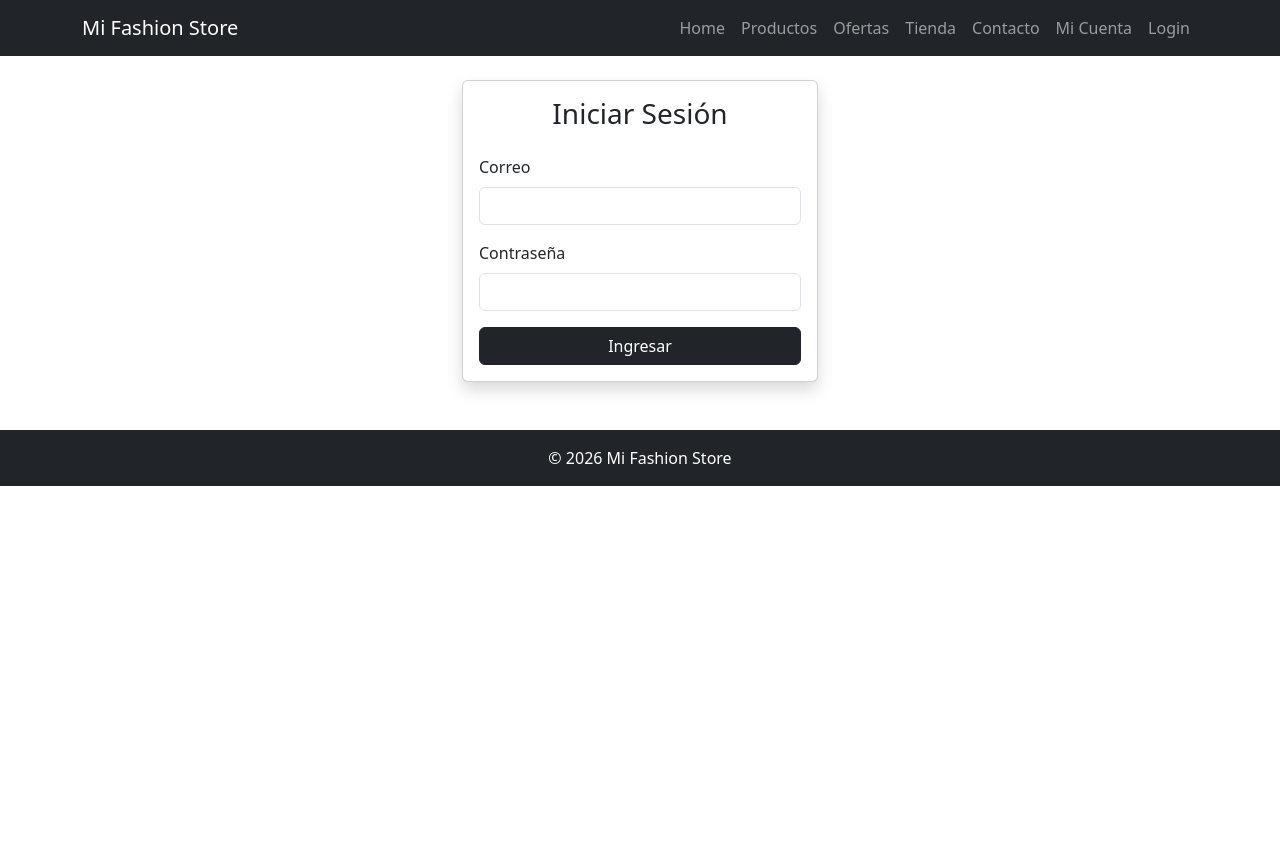
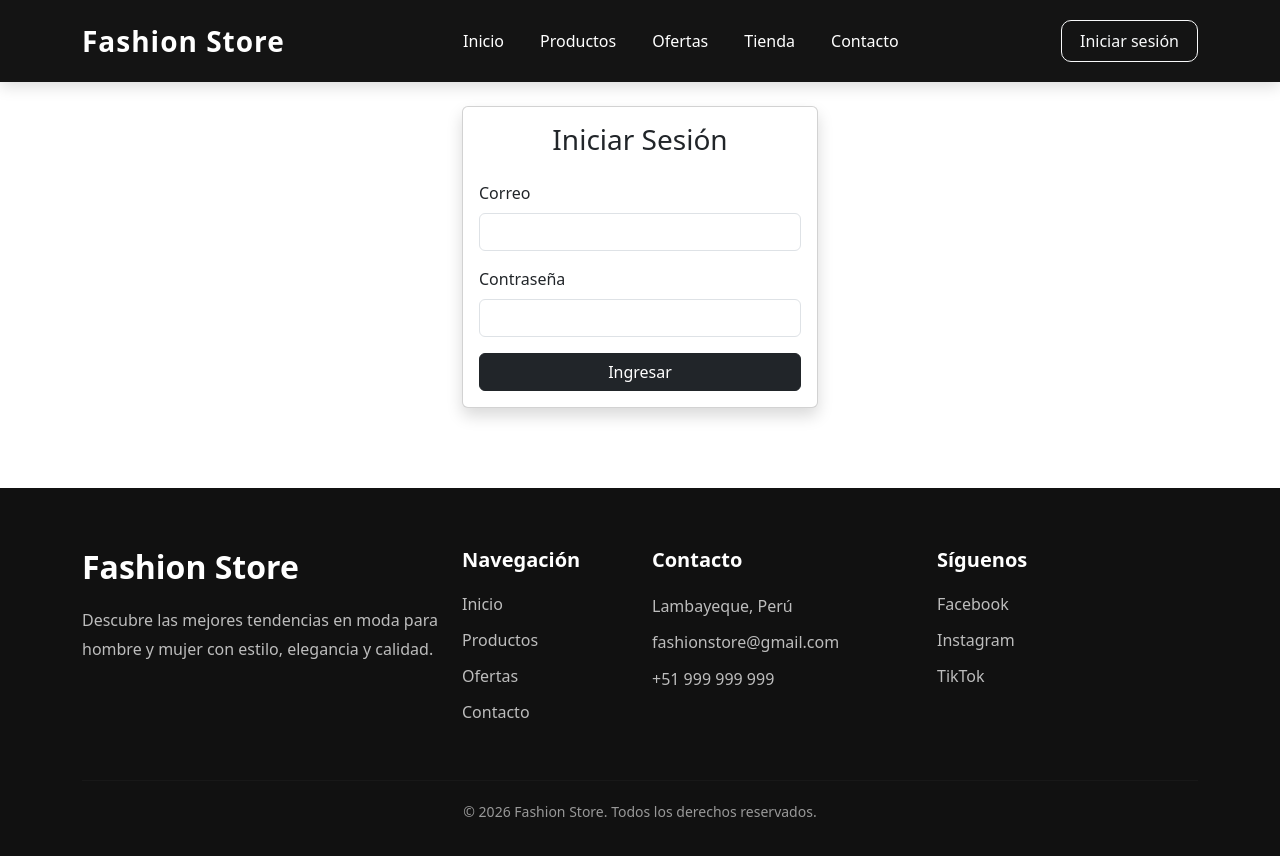
Before and after one commit to joseperez-git/fashionstore-app, an Angular app: page /login in a window 1280 px wide. Before the commit the page ends 800 px from the top, so only its background shows below. Built offline with nearby package versions, Linux system fonts and the light colour scheme.

Commit message:
Mejoras en la apariencia del nabvar y footer

```diff
--- a/src/app/app.ts
+++ b/src/app/app.ts
@@ -1,11 +1,11 @@
 import { Component, signal } from '@angular/core';
 import { RouterOutlet } from '@angular/router';
-import { Navbar } from './components/navbar/navbar';
+import { NavbarComponent } from './components/navbar/navbar';
 import { Footer } from './components/footer/footer';
 
 @Component({
   selector: 'app-root',
-  imports: [RouterOutlet, Navbar, Footer],
+  imports: [RouterOutlet, NavbarComponent, Footer],
   templateUrl: './app.html',
   styleUrl: './app.css'
 })
--- a/src/app/components/footer/footer.css
+++ b/src/app/components/footer/footer.css
@@ -0,0 +1,67 @@
+.footer{
+  background: #111;
+  color: white;
+  padding: 60px 0 20px;
+  margin-top: 80px;
+}
+
+.footer-logo{
+  font-size: 32px;
+  font-weight: bold;
+  margin-bottom: 20px;
+}
+
+.footer-text{
+  color: #bdbdbd;
+  line-height: 1.8;
+}
+
+.footer-title{
+  font-weight: 600;
+  margin-bottom: 20px;
+}
+
+.footer-links{
+  list-style: none;
+  padding: 0;
+}
+
+.footer-links li{
+  margin-bottom: 12px;
+}
+
+.footer-links a{
+  text-decoration: none;
+  color: #bdbdbd;
+  transition: 0.3s;
+}
+
+.footer-links a:hover{
+  color: #d4af37;
+}
+
+.social-icons{
+  display: flex;
+  flex-direction: column;
+  gap: 12px;
+}
+
+.social-icons a{
+  text-decoration: none;
+  color: #bdbdbd;
+  transition: 0.3s;
+}
+
+.social-icons a:hover{
+  color: #d4af37;
+}
+
+.footer-line{
+  border-color: rgba(255,255,255,0.1);
+  margin: 40px 0 20px;
+}
+
+.copyright{
+  color: #999;
+  font-size: 14px;
+}
--- a/src/app/components/footer/footer.html
+++ b/src/app/components/footer/footer.html
@@ -1,5 +1,116 @@
-<footer class="bg-dark text-white text-center p-3 mt-5">
-  <p class="mb-0">
-    © 2026 Mi Fashion Store
-  </p>
+<footer class="footer">
+
+  <div class="container">
+
+    <div class="row gy-4">
+
+      <div class="col-lg-4">
+
+        <h3 class="footer-logo">
+          Fashion Store
+        </h3>
+
+        <p class="footer-text">
+          Descubre las mejores tendencias en moda
+          para hombre y mujer con estilo,
+          elegancia y calidad.
+        </p>
+
+      </div>
+
+      <div class="col-lg-2">
+
+        <h5 class="footer-title">
+          Navegación
+        </h5>
+
+        <ul class="footer-links">
+
+          <li>
+            <a routerLink="/">
+              Inicio
+            </a>
+          </li>
+
+          <li>
+            <a routerLink="/productos">
+              Productos
+            </a>
+          </li>
+
+          <li>
+            <a routerLink="/ofertas">
+              Ofertas
+            </a>
+          </li>
+
+          <li>
+            <a routerLink="/contacto">
+              Contacto
+            </a>
+          </li>
+
+        </ul>
+
+      </div>
+
+      <div class="col-lg-3">
+
+        <h5 class="footer-title">
+          Contacto
+        </h5>
+
+        <p class="footer-text mb-2">
+          Lambayeque, Perú
+        </p>
+
+        <p class="footer-text mb-2">
+          fashionstore@gmail.com
+        </p>
+
+        <p class="footer-text">
+          +51 999 999 999
+        </p>
+
+      </div>
+
+      <div class="col-lg-3">
+
+        <h5 class="footer-title">
+          Síguenos
+        </h5>
+
+        <div class="social-icons">
+
+          <a href="#">
+            Facebook
+          </a>
+
+          <a href="#">
+            Instagram
+          </a>
+
+          <a href="#">
+            TikTok
+          </a>
+
+        </div>
+
+      </div>
+
+    </div>
+
+    <hr class="footer-line">
+
+    <div class="text-center">
+
+      <p class="copyright">
+        © 2026 Fashion Store.
+        Todos los derechos reservados.
+      </p>
+
+    </div>
+
+  </div>
+
 </footer>
--- a/src/app/components/footer/footer.ts
+++ b/src/app/components/footer/footer.ts
@@ -1,8 +1,9 @@
 import { Component } from '@angular/core';
+import { RouterLink } from '@angular/router';
 
 @Component({
   selector: 'app-footer',
-  imports: [],
+  imports: [RouterLink],
   templateUrl: './footer.html',
   styleUrl: './footer.css',
 })
--- a/src/app/components/navbar/navbar.css
+++ b/src/app/components/navbar/navbar.css
@@ -0,0 +1,59 @@
+.custom-navbar{
+  background: rgba(0,0,0,0.92);
+  backdrop-filter: blur(10px);
+  padding: 15px 0;
+
+  box-shadow:
+    0 4px 15px rgba(0,0,0,0.15);
+}
+
+.logo{
+  font-size: 28px;
+  font-weight: bold;
+  letter-spacing: 1px;
+  cursor: pointer;
+
+  transition: 0.3s;
+}
+
+.logo:hover{
+  color: #d4af37 !important;
+}
+
+.nav-link{
+  color: white !important;
+  margin: 0 10px;
+  font-weight: 500;
+
+  position: relative;
+  transition: 0.3s;
+}
+
+.nav-link:hover{
+  color: #d4af37 !important;
+}
+
+.nav-link::after{
+  content: '';
+
+  width: 0;
+  height: 2px;
+
+  background: #d4af37;
+
+  position: absolute;
+  left: 0;
+  bottom: -5px;
+
+  transition: 0.3s;
+}
+
+.nav-link:hover::after{
+  width: 100%;
+}
+
+.btn{
+  border-radius: 10px;
+  padding: 8px 18px;
+  font-weight: 500;
+}
--- a/src/app/components/navbar/navbar.html
+++ b/src/app/components/navbar/navbar.html
@@ -1,10 +1,12 @@
-<nav class="navbar navbar-expand-lg navbar-dark bg-dark">
+<nav class="navbar navbar-expand-lg navbar-dark custom-navbar sticky-top">
+
   <div class="container">
 
-    <a class="navbar-brand" style="cursor: pointer;"
+    <a
+      class="navbar-brand logo"
       (click)="irInicio()"
     >
-      Mi Fashion Store
+      Fashion Store
     </a>
 
     <button
@@ -16,55 +18,82 @@
       <span class="navbar-toggler-icon"></span>
     </button>
 
-    <div class="collapse navbar-collapse" id="menu">
+    <div
+      class="collapse navbar-collapse"
+      id="menu"
+    >
 
-      <ul class="navbar-nav ms-auto">
+      <ul class="navbar-nav mx-auto">
 
         <li class="nav-item">
-          <a class="nav-link" routerLink="/">
-            Home
+          <a
+            class="nav-link"
+            routerLink="/"
+          >
+            Inicio
           </a>
         </li>
 
         <li class="nav-item">
-          <a class="nav-link" routerLink="/productos">
+          <a
+            class="nav-link"
+            routerLink="/productos"
+          >
             Productos
           </a>
         </li>
 
         <li class="nav-item">
-          <a class="nav-link" routerLink="/ofertas">
+          <a
+            class="nav-link"
+            routerLink="/ofertas"
+          >
             Ofertas
           </a>
         </li>
 
         <li class="nav-item">
-          <a class="nav-link" routerLink="/tienda">
+          <a
+            class="nav-link"
+            routerLink="/tienda"
+          >
             Tienda
           </a>
         </li>
 
         <li class="nav-item">
-          <a class="nav-link" routerLink="/contacto">
+          <a
+            class="nav-link"
+            routerLink="/contacto"
+          >
             Contacto
-          </a>
-        </li>
-
-        <li class="nav-item">
-          <a class="nav-link" routerLink="/micuenta">
-            Mi Cuenta
-          </a>
-        </li>
-
-        <li class="nav-item">
-          <a class="nav-link" routerLink="/login">
-            Login
           </a>
         </li>
 
       </ul>
 
+      <div class="d-flex gap-2">
+
+        <a
+          *ngIf="!estaLogueado()"
+          routerLink="/login"
+          class="btn btn-outline-light"
+        >
+          Iniciar sesión
+        </a>
+
+        <a
+          *ngIf="estaLogueado()"
+          routerLink="/micuenta"
+          class="btn btn-light"
+        >
+          Mi Cuenta
+        </a>
+
+      </div>
+
     </div>
 
   </div>
+
 </nav>
--- a/src/app/components/navbar/navbar.ts
+++ b/src/app/components/navbar/navbar.ts
@@ -1,26 +1,41 @@
 import { Component } from '@angular/core';
-import { RouterLink } from '@angular/router';
-import { Router } from '@angular/router';
+
+import {
+  Router,
+  RouterLink
+} from '@angular/router';
+
+import { CommonModule } from '@angular/common';
 
 @Component({
   selector: 'app-navbar',
-  imports: [RouterLink],
+  imports: [
+    RouterLink,
+    CommonModule
+  ],
   templateUrl: './navbar.html',
   styleUrl: './navbar.css',
 })
-export class Navbar {
+export class NavbarComponent {
 
-  constructor(private router: Router) {}
+  constructor(
+    private router: Router
+  ) {}
+
+  estaLogueado(): boolean {
+
+    return !!localStorage.getItem('usuario');
+  }
 
   irInicio(){
-    const usuario = localStorage.getItem('usuario');
 
-    if(usuario){
+    if(this.estaLogueado()){
+
       this.router.navigate(['/dashboard']);
 
     }else{
+
       this.router.navigate(['/login']);
     }
   }
-
 }
```
